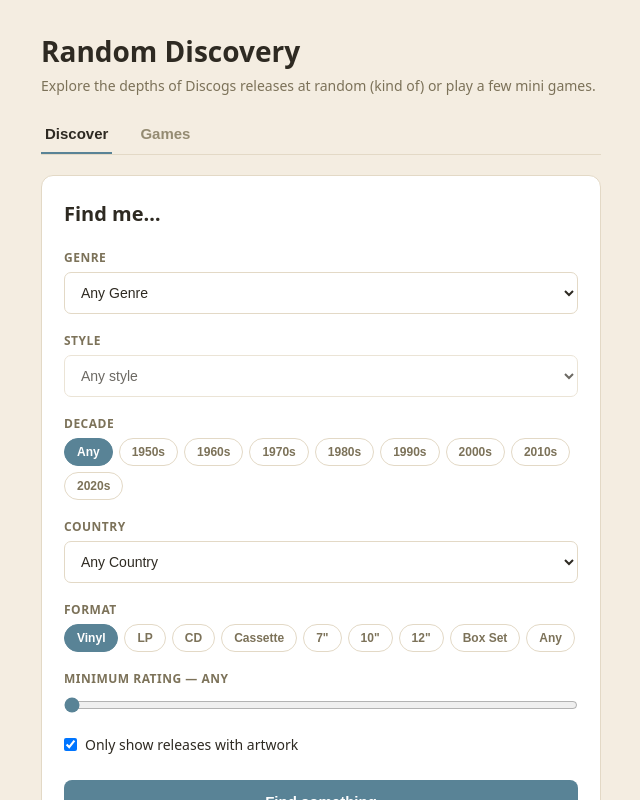
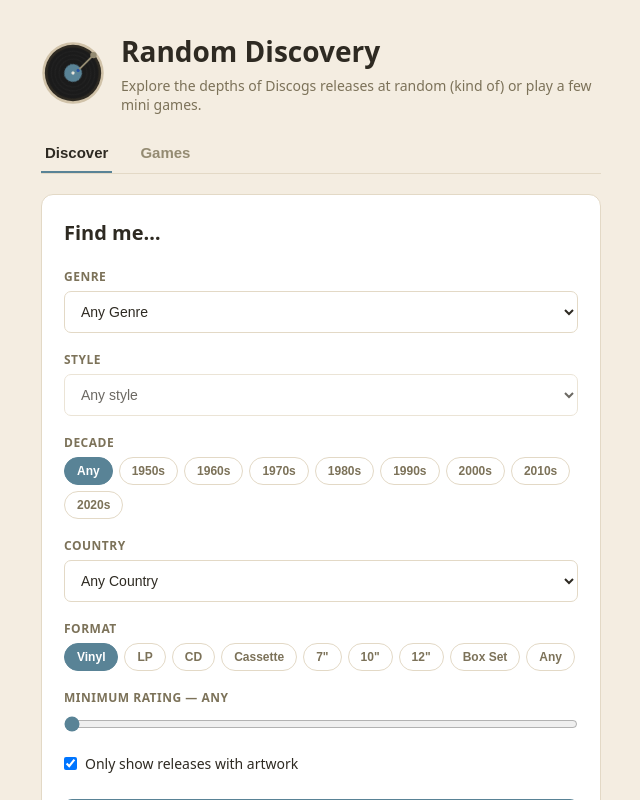
Before and after one commit to thes0ftmachine/discogs-randomizer, a React (Vite) app: page / in a window 1280 px wide. Shown: the top 800 px of the page, without its empty margins (319-959 px from the left). Built offline with nearby package versions, Linux system fonts and the light colour scheme.

Commit message:
Add Turntable component to App

```diff
--- a/src/App.jsx
+++ b/src/App.jsx
@@ -307,6 +307,37 @@
   return shuffle(items)[0];
 }
 
+function Turntable({ size = 64 }) {
+  return (
+    <div style={{ width: size, height: size, flexShrink: 0 }}>
+      <svg viewBox="0 0 100 100" width={size} height={size}>
+        {/* platter base */}
+        <circle cx="50" cy="50" r="48" fill={PALETTE.borderStrong} />
+        <circle cx="50" cy="50" r="44" fill={PALETTE.primary} />
+
+        {/* spinning record */}
+        <g className="discovery-record-spin" style={{ transformOrigin: "50px 50px" }}>
+          <circle cx="50" cy="50" r="40" fill="#1b1b1b" />
+          {/* grooves */}
+          <circle cx="50" cy="50" r="34" fill="none" stroke="#333" strokeWidth="0.6" />
+          <circle cx="50" cy="50" r="28" fill="none" stroke="#333" strokeWidth="0.6" />
+          <circle cx="50" cy="50" r="22" fill="none" stroke="#333" strokeWidth="0.6" />
+          {/* label */}
+          <circle cx="50" cy="50" r="14" fill={PALETTE.accent} />
+          <circle cx="50" cy="50" r="2.5" fill={PALETTE.bg} />
+        </g>
+
+        {/* tonearm */}
+        <g>
+          <circle cx="82" cy="22" r="5" fill={PALETTE.mutedLight} />
+          <line x1="82" y1="22" x2="58" y2="46" stroke={PALETTE.mutedLight} strokeWidth="3" strokeLinecap="round" />
+          <circle cx="58" cy="46" r="2.5" fill={PALETTE.accentDark} />
+        </g>
+      </svg>
+    </div>
+  );
+}
+
 export default function App() {
   const [tab, setTab] = useState("discover"); // 'discover' | 'games'
 
@@ -320,6 +351,18 @@
           from { opacity: 0; transform: translateY(6px); }
           to { opacity: 1; transform: translateY(0); }
         }
+
+      @keyframes discoveryRecordSpin {
+        to { transform: rotate(360deg); }
+        }
+      .discovery-record-spin {
+        animation: discoveryRecordSpin 3s linear infinite;
+        }
+        @media (prefers-reduced-motion: reduce) {
+        .discovery-record-spin { animation: none; }
+        }
+
+
         @keyframes discoveryFadeIn {
           from { opacity: 0; transform: translateY(6px); }
           to { opacity: 1; transform: translateY(0); }
@@ -339,10 +382,13 @@
         }
       `}</style>
       <div style={styles.container}>
-        <header style={styles.header}>
-          <h1 style={styles.title}>Random Discovery</h1>
-          <p style={styles.subtitle}>Explore the depths of Discogs releases at random (kind of) or play a few mini games.</p>
-        </header>
+<header style={{ ...styles.header, display: "flex", alignItems: "center", gap: 16 }}>
+  <Turntable size={64} />
+  <div>
+    <h1 style={styles.title}>Random Discovery</h1>
+    <p style={styles.subtitle}>Explore the depths of Discogs releases at random (kind of) or play a few mini games.</p>
+  </div>
+</header>
 
         <div style={styles.tabRow}>
           <button
```
